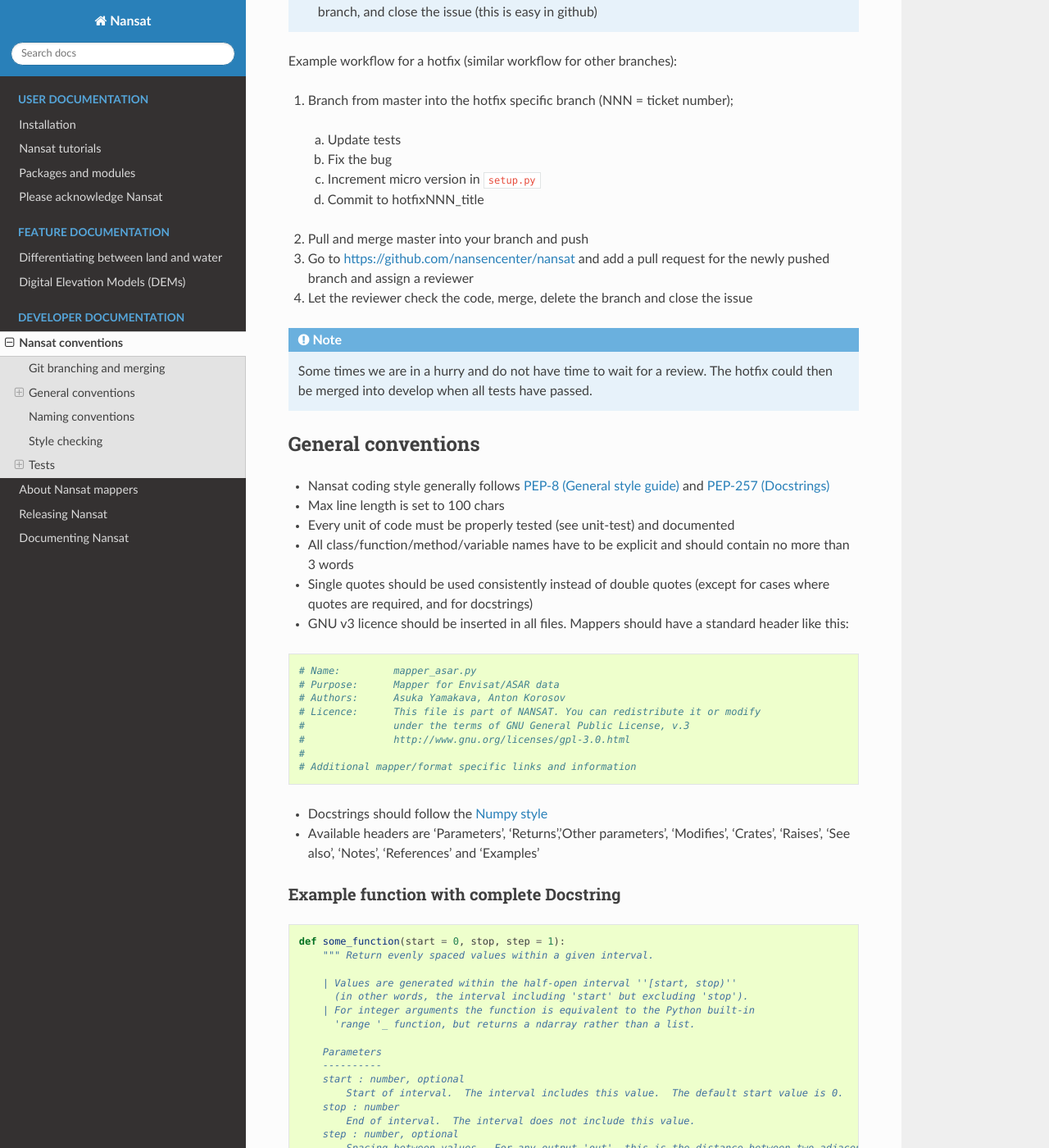
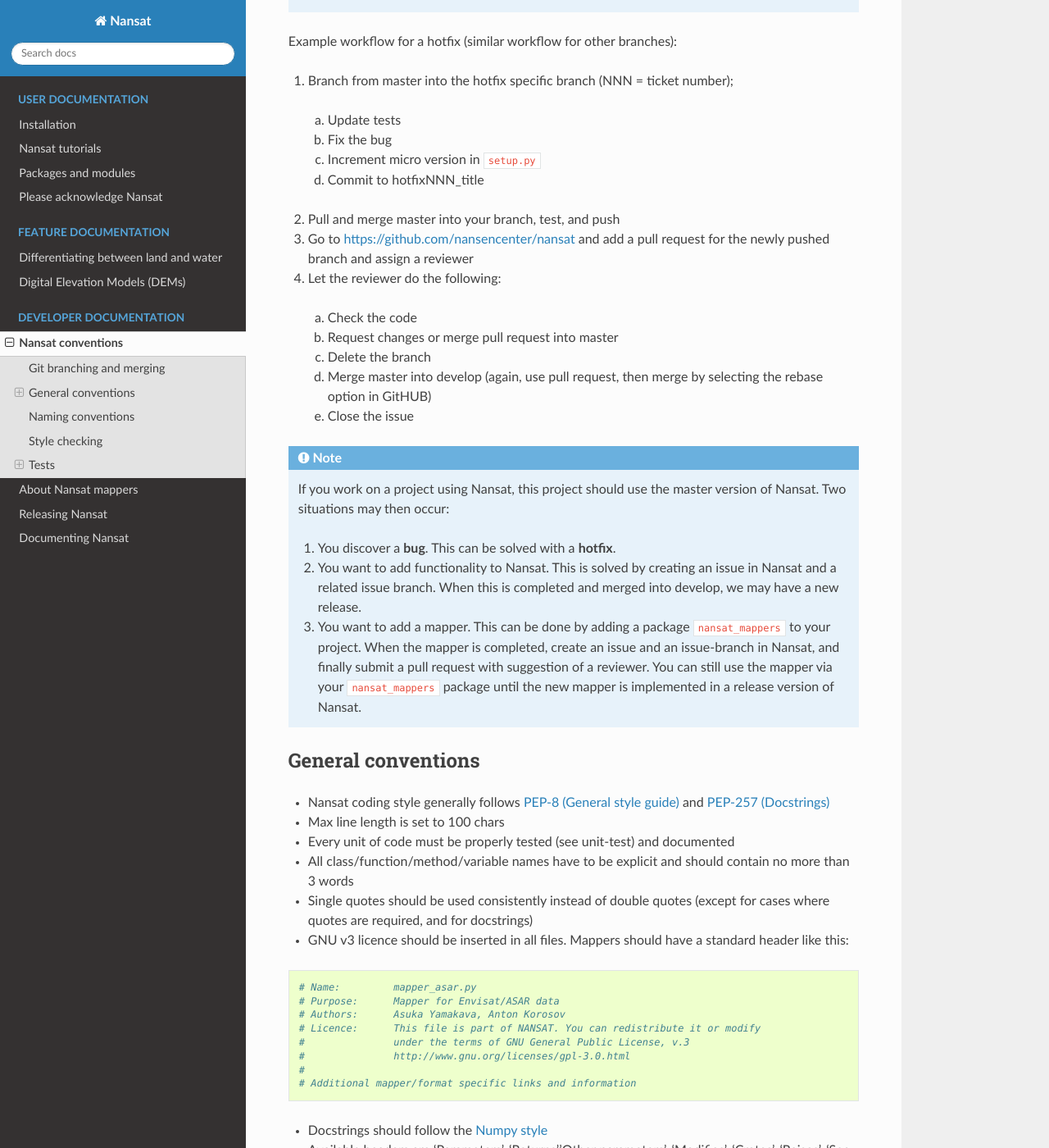
Before and after one commit to nansencenter/nansat, a Sphinx documentation site: the page built from docs/source/conventions.rst, in a window 1280 px wide and 1400 px high, scrolled down 686 px. Shown: the whole window at 82% size. Built offline with Sphinx 7.4.7 and the Read the Docs theme 2.0.0, drawn with Linux system fonts in a browser that asks for light colours; some of the changed text lies outside the part shown.

Commit message:
#222: updated following review by @aleksandervines

```diff
--- a/docs/source/conventions.rst
+++ b/docs/source/conventions.rst
@@ -27,15 +27,30 @@
   b) Fix the bug
   c) Increment micro version in ``setup.py``
   d) Commit to hotfixNNN_title
-2. Pull and merge master into your branch and push
+2. Pull and merge master into your branch, test, and push
 3. Go to `<https://github.com/nansencenter/nansat>`_ and add a pull request for the newly pushed
    branch and assign a reviewer
-4. Let the reviewer check the code, merge, delete the branch and close the issue
+4. Let the reviewer do the following:
+  a) Check the code
+  b) Request changes or merge pull request into master
+  c) Delete the branch
+  d) Merge master into develop (again, use pull request, then merge by selecting the rebase option in GitHUB)
+  e) Close the issue
 
 .. note::
 
-    Some times we are in a hurry and do not have time to wait for a review. The hotfix could then
-    be merged into develop when all tests have passed.
+    If you work on a project using Nansat, this project should use the master version of Nansat. Two
+    situations may then occur:
+
+    1. You discover a **bug**. This can be solved with a **hotfix**.
+    2. You want to add functionality to Nansat. This is solved by creating an issue in Nansat and a
+       related issue branch. When this is completed and merged into develop, we may have a new
+       release.
+    3. You want to add a mapper. This can be done by adding a package ``nansat_mappers`` to your
+       project. When the mapper is completed, create an issue and an issue-branch in Nansat, and
+       finally submit a pull request with suggestion of a reviewer. You can still use the mapper via
+       your ``nansat_mappers`` package until the new mapper is implemented in a release version of
+       Nansat.
 
 General conventions
 -------------------
```
Also changed, not shown: other parts of docs/source/conventions.rst (+2 -2 lines).
